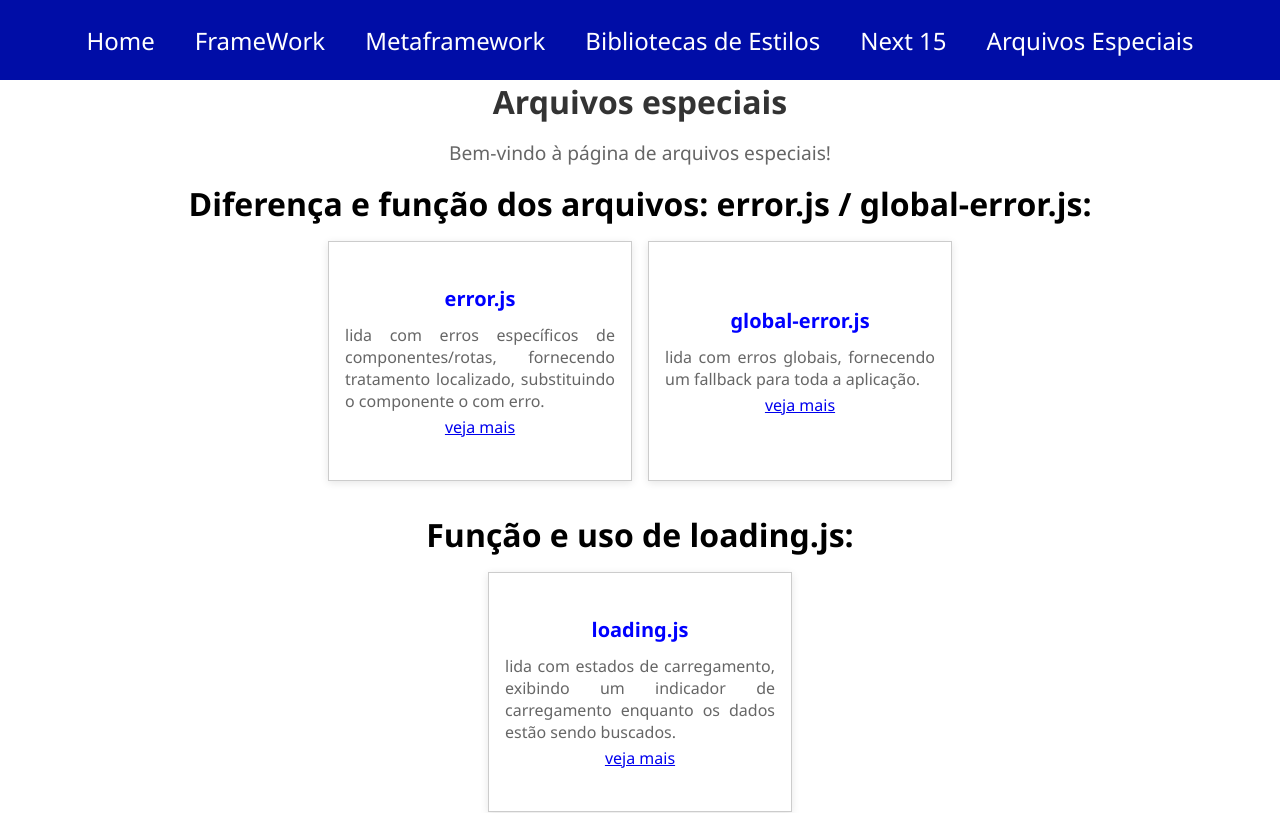
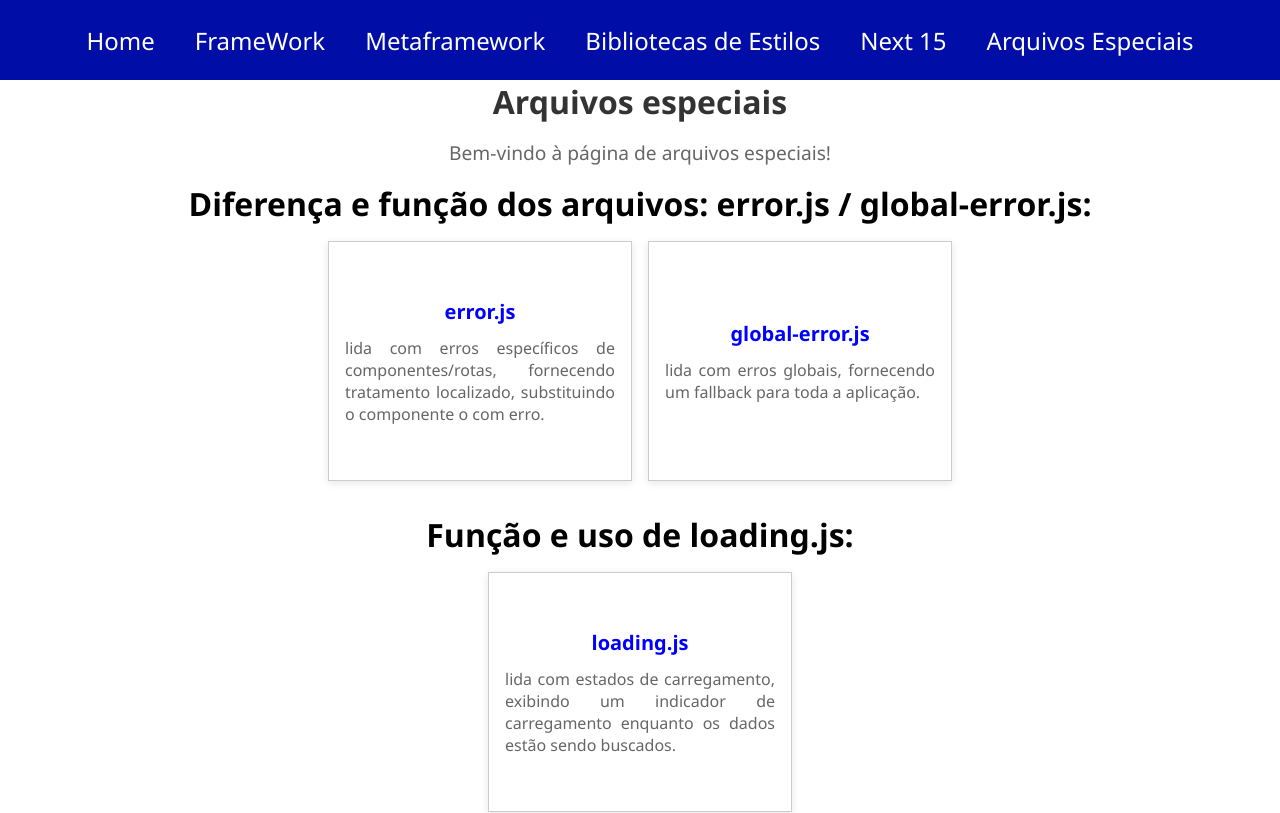
Before and after one commit to joaoporto27/frameworks, a Next.js app: page /arquivosEspeciais in a window 1280 px wide. Shown: the top 813 px of the page. Built offline with nearby package versions, Linux system fonts and the light colour scheme.

Commit message:
feat: remove links

```diff
--- a/src/app/data/SpecialArchive.js
+++ b/src/app/data/SpecialArchive.js
@@ -1,39 +1,30 @@
-import Link from "next/link";
-
 export const SpecialArchive = [
     {
         title: "error.js",
         description: "lida com erros específicos de componentes/rotas, fornecendo tratamento localizado, substituindo o componente o com erro.",
-        link: "'/error'"
     },
     {
         title: "global-error.js",
         description: " lida com erros globais, fornecendo um fallback para toda a aplicação.",
-        link: "'/global-error'"
     },
     {
         title: "loading.js",
         description: "lida com estados de carregamento, exibindo um indicador de carregamento enquanto os dados estão sendo buscados.",
-        link: "'/loading'"
     },
     {
         title: "notFound.js",
         description: "é usado para exibir uma página personalizada quando o usuário entra em uma rota não existente na sua aplicação.",
-        link: "'/notFound'"
     },
     {
         title: "layout.js global",
         description: " para fazer com que a aplicação do layout seja global, basta colocar o layout na pasta app, e ele engloba todo o site.",
-        link: ""
     },
     {
         title: "layout.js por rota",
         description: " para fazer com que a aplicação seja só em determinadas pastas, basta criar uma pasta para cada aplicação e colocar o layout.js dentro dessa pasta, assim o layout será aplicado em todos os arquivos dentro dessa pasta.",
-        link: ""
     },
     {
         title: "page.js",
         description: "define o conteúdo da página que será renderizado quando essa rota for acessada. Ele atua como o componente principal para cada rota, tornando-a acessível ao público. Essencialmente, é o arquivo que define a interface do usuário específica para cada rota.",
-        link: "'/page'"
     }
 ]
--- a/src/components/CardSpecialArchives/CardSpecialArchives.jsx
+++ b/src/components/CardSpecialArchives/CardSpecialArchives.jsx
@@ -6,9 +6,6 @@ export default function CardSpecialArchive({ SpecialArchive }) {
         <div className={styles.card}>
             <h3 className={styles.title}>{SpecialArchive.title}</h3>
             <p className={styles.description}>{SpecialArchive.description}</p>
-                <Link href={SpecialArchive.link} className={styles.link}>
-                    veja mais
-                </Link>
         </div>
     );
 }
```
